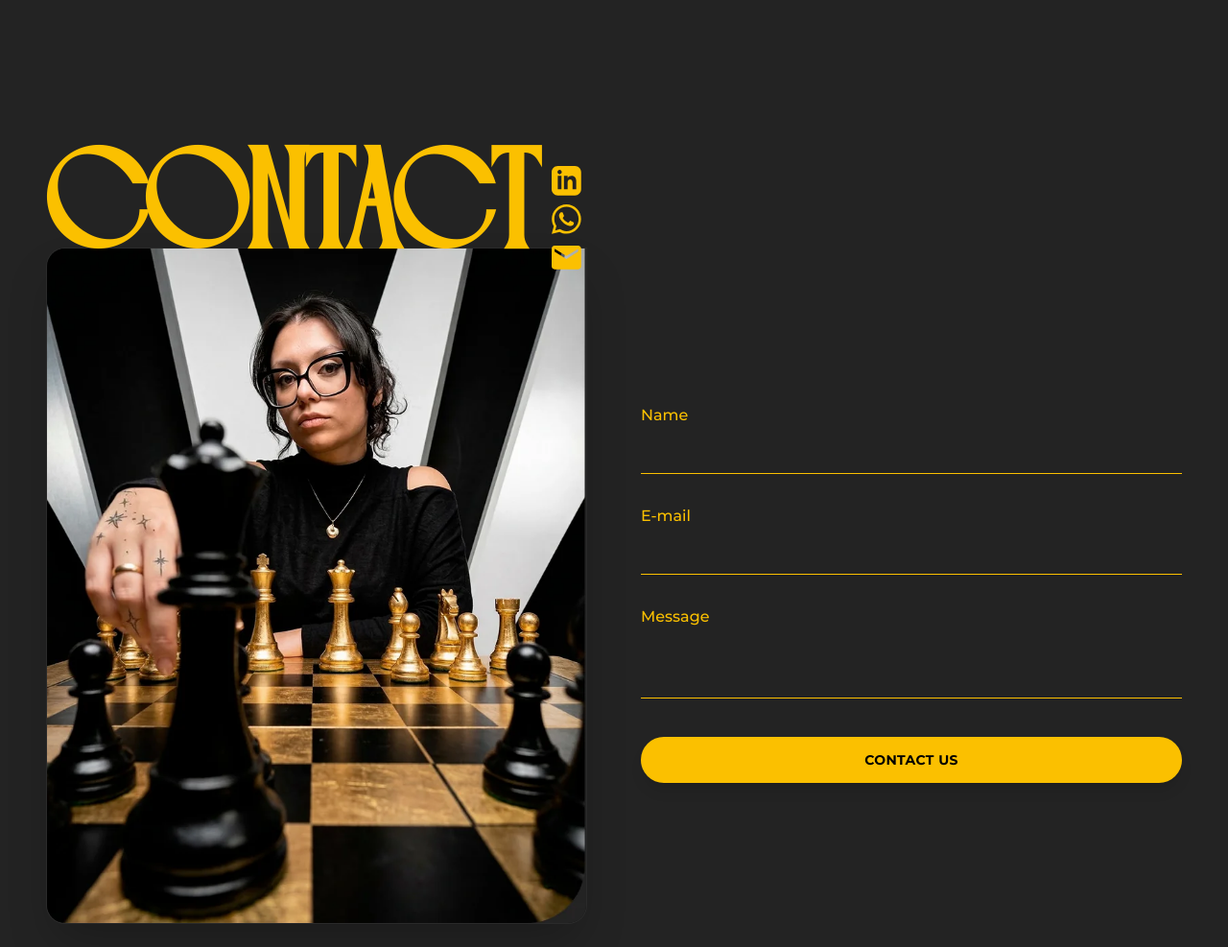
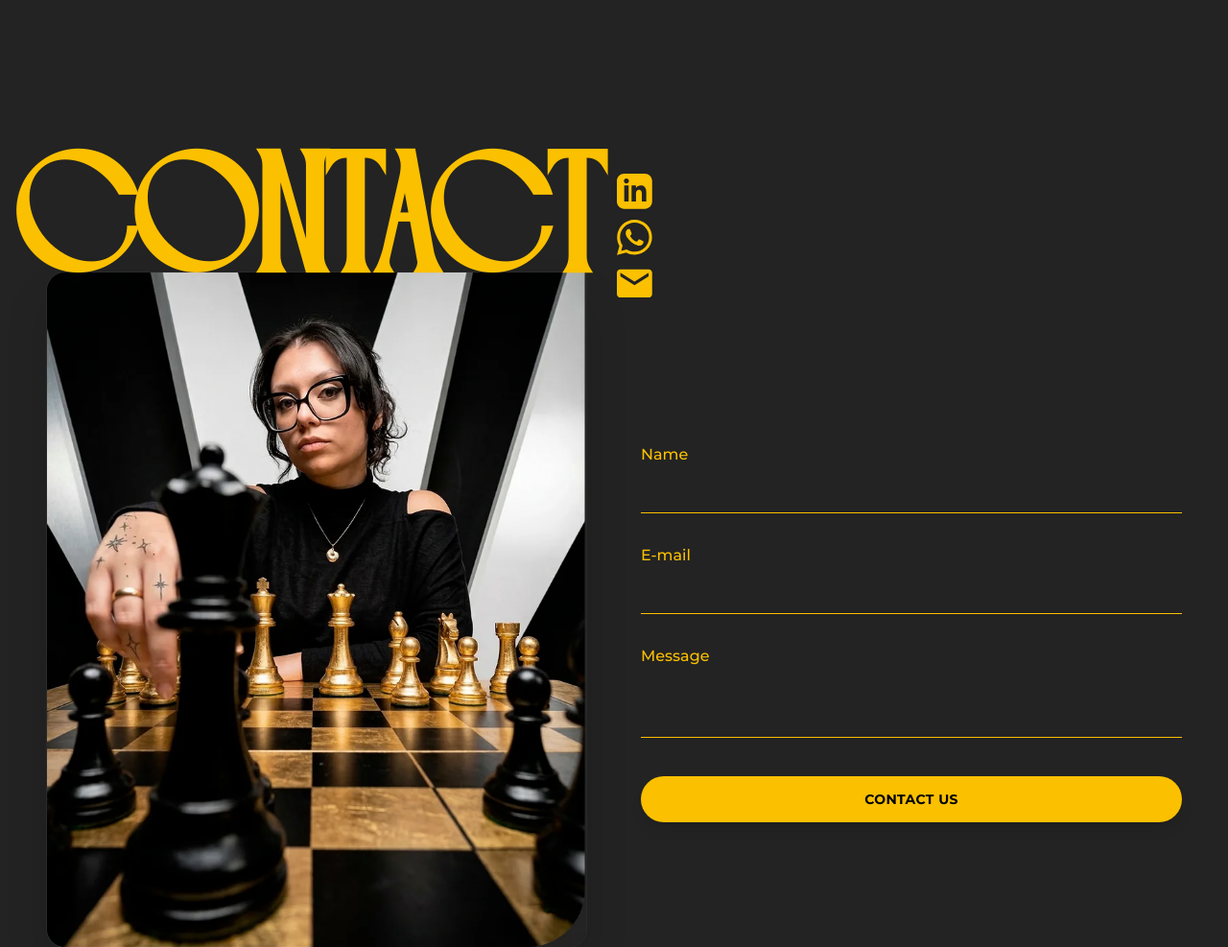
Before and after one commit to Gilliady/Cami-Portifolio, an Astro site: page / in a window 1280 px wide. Shown: the part 3060-4047 px from the top of the page at 96% size. Built offline with nearby package versions, Linux system fonts and the light colour scheme; Astro itself is replaced by a stand-in of ours; no server answers.

Commit message:
fix(contact): scale desktop heading with left bleed to match Figma

```diff
--- a/src/components/Contact.astro
+++ b/src/components/Contact.astro
@@ -17,7 +17,7 @@ const contactEmail = contentPt?.socials?.email || contentEn?.socials?.email || '
 <section id="contact" class="reveal-section relative w-full min-h-[100svh] flex flex-col justify-center py-12 md:py-24 px-4 sm:px-8 md:px-12 max-w-[1400px] mx-auto">
 
   <!-- Header with Social Icons on the left, overlapping top of portrait on tablet/desktop -->
-  <div class="relative z-20 flex items-end justify-start gap-2 sm:gap-3 lg:gap-4 -mb-[0.06em] md:-mb-[0.16em] text-[clamp(88px,28vw,130px)] sm:text-[135px] md:text-[165px] lg:text-[185px] xl:text-[205px] 2xl:text-[225px] whitespace-nowrap">
+  <div class="relative z-20 flex items-end justify-start gap-2 sm:gap-3 lg:gap-4 -mb-[0.06em] md:-mb-[0.16em] lg:-ml-4 xl:-ml-8 2xl:-ml-12 text-[clamp(88px,28vw,130px)] sm:text-[135px] md:text-[165px] lg:text-[215px] xl:text-[245px] 2xl:text-[295px] whitespace-nowrap">
     <h2 class="font-display text-[#fbc000] font-normal uppercase text-[1em] leading-[0.78] tracking-tight select-none">
       <span class="lang-text lang-en">CONTACT</span>
       <span class="lang-text lang-pt hidden">CONTATO</span>
@@ -82,7 +82,7 @@ const contactEmail = contentPt?.socials?.email || contentEn?.socials?.email || '
     </div>
 
     <!-- Contact Form Column -->
-    <div class="flex flex-col justify-center font-montserrat pt-4 sm:pt-6 md:pt-8 lg:pt-4">
+    <div class="flex flex-col justify-center font-montserrat pt-4 sm:pt-6 md:pt-8 lg:pt-12 2xl:pt-20">
       <form id="contact-form" class="flex flex-col gap-4 sm:gap-6 lg:gap-8 w-full font-montserrat">
 
         <!-- Name Field -->
```
